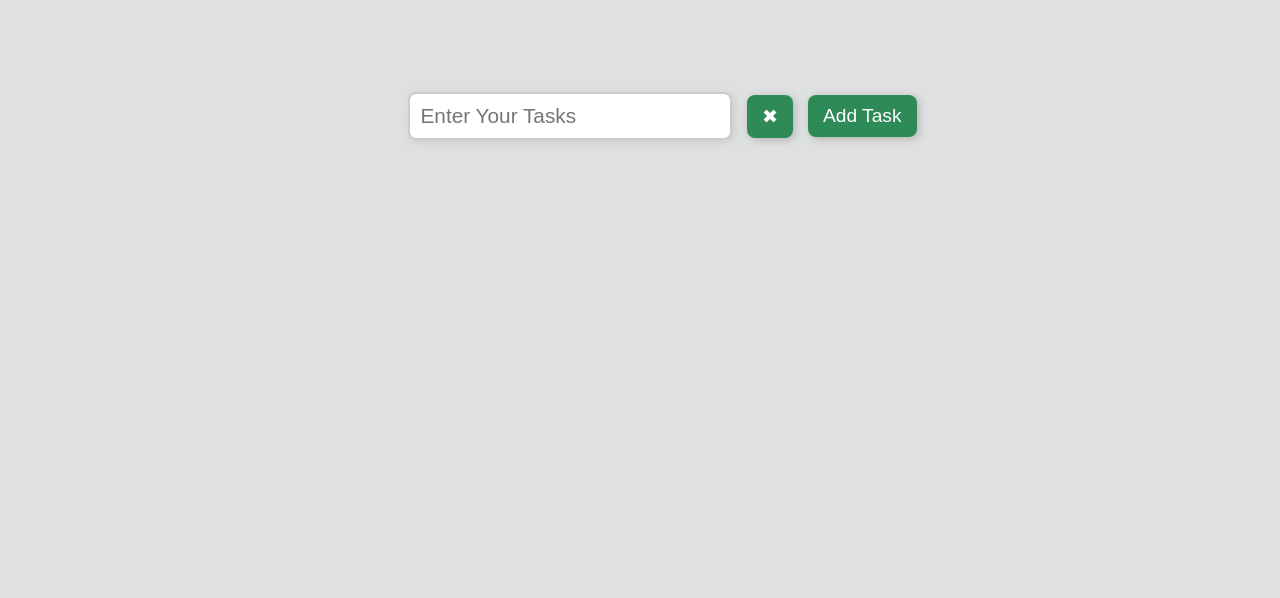
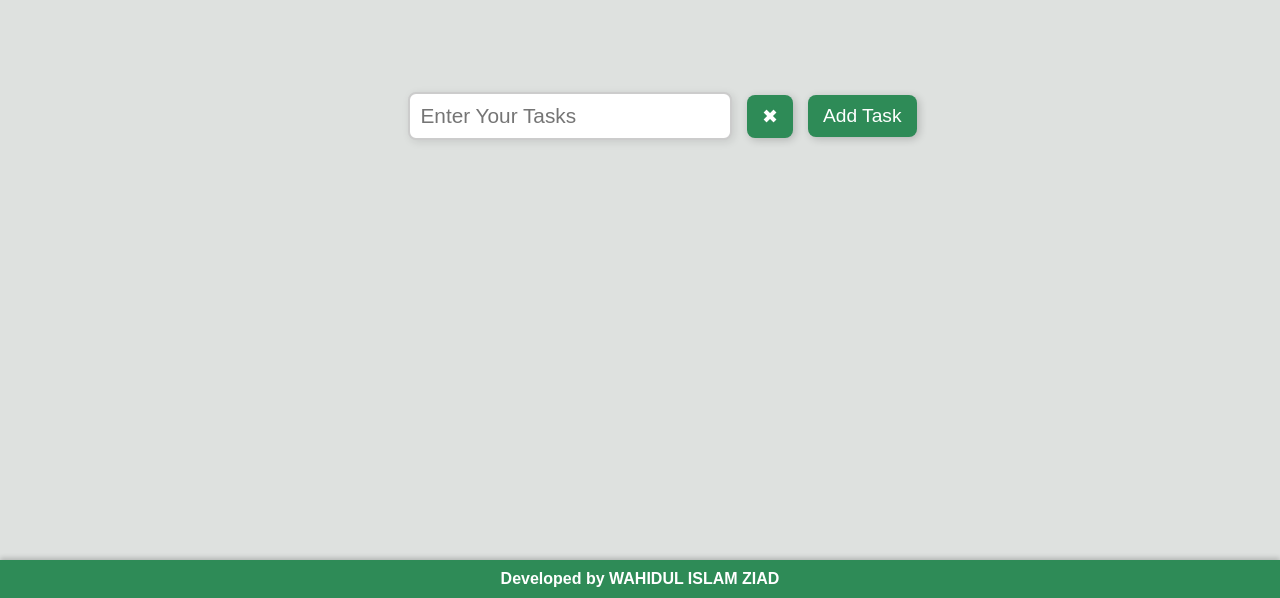
Before and after one commit to WAHIDUL-ISLAM/TO_DO_APP, a plain HTML site: page index.html in a window 1280 px wide. Shown: the part 202-800 px from the top of the page. Drawn offline with Linux system fonts and the light colour scheme.

Commit message:
Update index.html

```diff
--- a/index.html
+++ b/index.html
@@ -22,6 +22,10 @@
               <!-- Dynamic tasks will appear here -->
             </ul>
           </div>
+
+    <footer>
+            <p>Developed by WAHIDUL ISLAM ZIAD</p>
+          </footer>
   </body>
   <script src="to_do.js"></script>
 </html>
```
